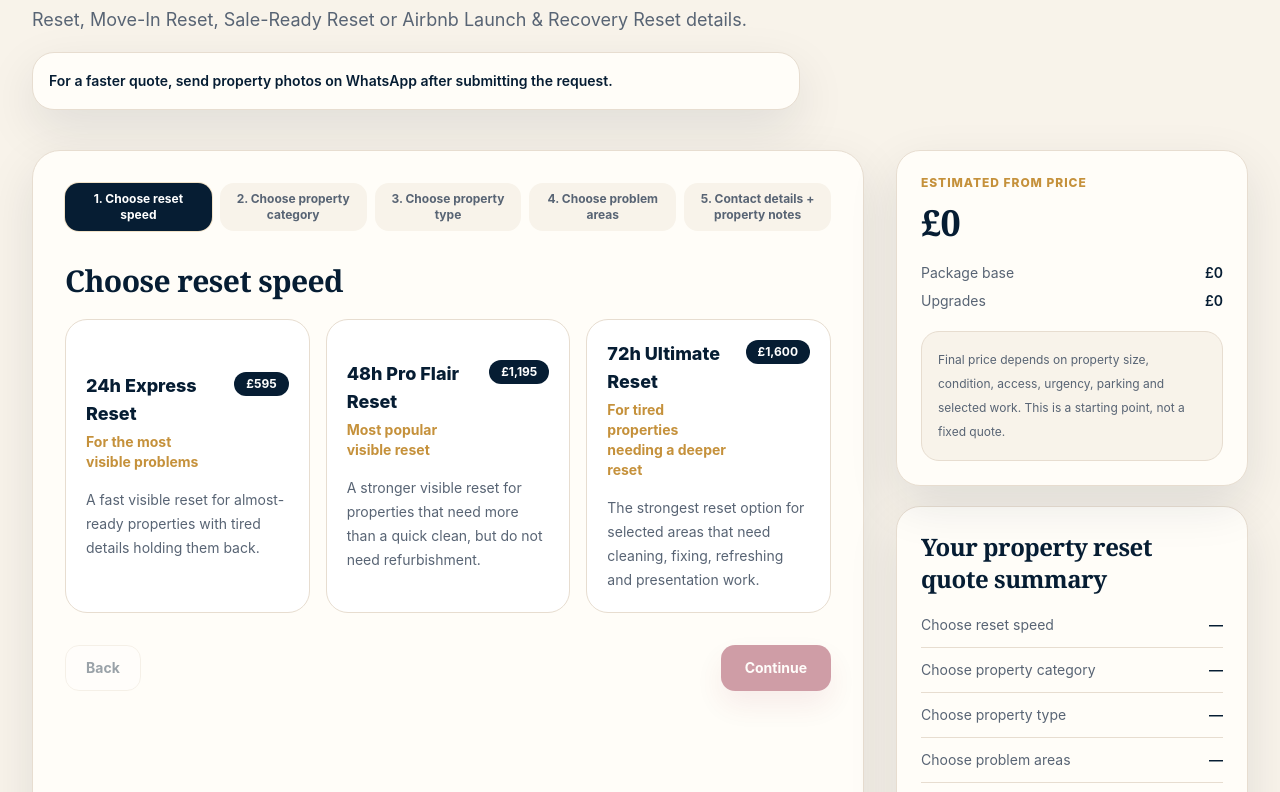
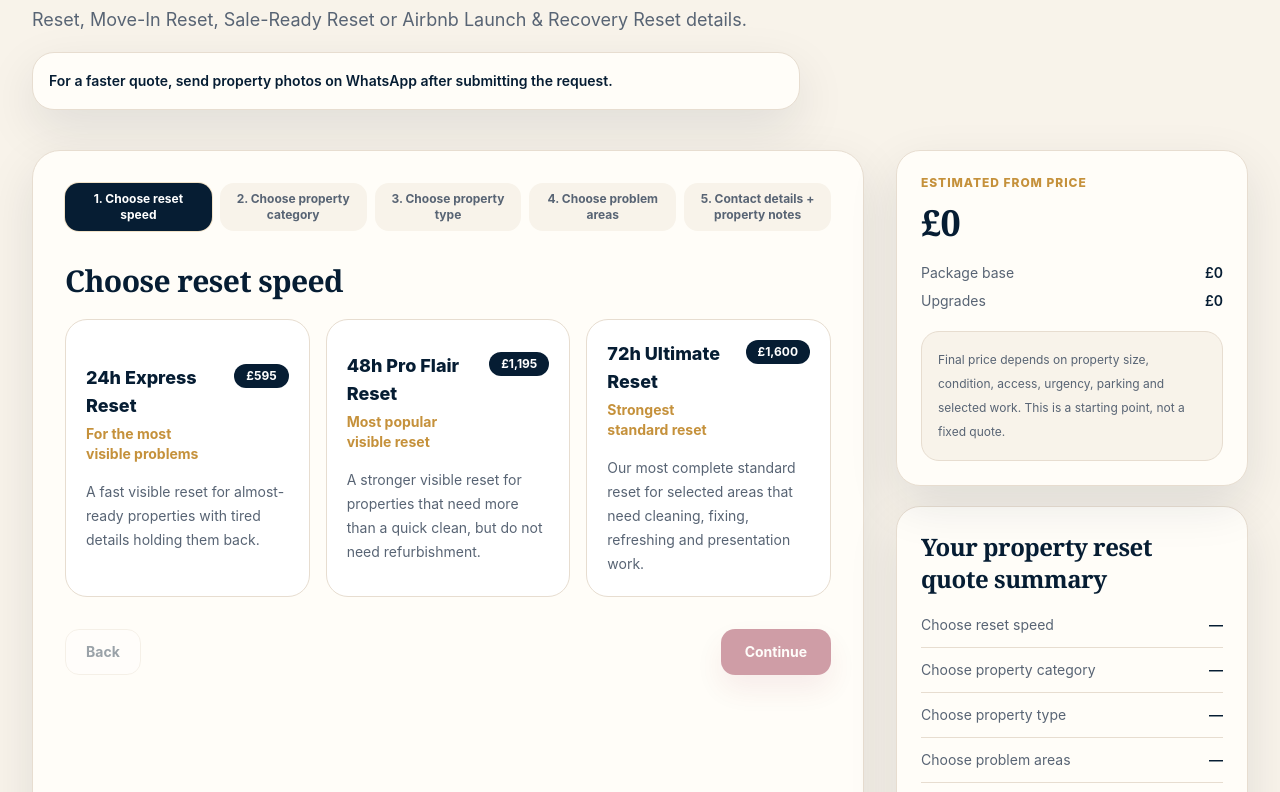
Before and after one commit to RomanKozhushko/Careandflair, a Next.js app: page /quote in a window 1280 px wide. Shown: the part 410-1202 px from the top of the page. Built offline with nearby package versions, Linux system fonts and the light colour scheme; no server answers.

Commit message:
Update 72h reset package scope and timing

```diff
--- a/src/data/packages.json
+++ b/src/data/packages.json
@@ -79,29 +79,34 @@
     "id": "72h-ultimate-reset",
     "slug": "72h-ultimate-reset",
     "name": "72h Ultimate Reset",
-    "slogan": "For tired properties needing a deeper reset",
+    "slogan": "Strongest standard reset",
     "startingPrice": 1600,
-    "description": "The strongest reset option for selected areas that need cleaning, fixing, refreshing and presentation work.",
-    "problem": "Marked walls, tired bathrooms, stained carpets, dirty frames or stale rooms make the property feel neglected.",
-    "solution": "A wider reset for selected areas with cleaning, small repairs, selected room repaint or 2-coat finish where agreed, and stronger detail work.",
-    "result": "A cleaner, fresher property with the main visible issues dealt with before sale photos, new tenants, guests or move-in.",
+    "description": "Our most complete standard reset for selected areas that need cleaning, fixing, refreshing and presentation work.",
+    "problem": "The property needs the strongest reset before sale photos, new tenants, guests or move-in, but still needs a clear agreed scope.",
+    "solution": "Selected area reset work with agreed repaint finishes, woodwork refresh, grout revival, wider carpet coverage where suitable and presentation-ready final setup.",
+    "result": "A cleaner, fresher property with the main visible issues handled, photo proof and a final client update with the completed scope.",
     "includedServices": [
       "Everything in 48h Pro Flair Reset",
       "Selected room repaint or 2-coat finish where agreed",
       "Woodwork refresh: skirting, frames and doors",
-      "Grout revival",
+      "Grout revival in key areas",
+      "Deeper bathroom and kitchen detail",
+      "Wider carpet extraction coverage where suitable",
       "Patio / driveway wash where suitable",
-      "External windows where accessible"
+      "External windows where accessible",
+      "Additional small repairs and finishing details",
+      "Presentation-ready final setup",
+      "Final client update with completed scope"
     ],
     "microGuarantees": [
-      "Wider scope",
-      "Best for neglected properties"
+      "Usually 24-30 hours on site",
+      "Larger homes or heavy resets quoted from photos"
     ],
     "image": "/images/generated/driveway-before-after.jpg",
     "visualLabel": "72h full property reset visual",
     "proofDetails": [
-      "For tired or marked properties",
-      "Photo update after work"
+      "Most 2-3 bed homes: \u00a31,600-\u00a32,400 depending on scope",
+      "Custom quote used for heavy repairs, specialist work or extra days"
     ],
     "visible": true,
     "order": 3,
--- a/src/homepage/ApprovedHomePage.tsx
+++ b/src/homepage/ApprovedHomePage.tsx
@@ -278,9 +278,10 @@ const resetPackages = [
     title: "72h Ultimate Reset",
     badge: "Maximum transformation",
     price: "From \u00a31,600",
-    duration: "3 working days / usually 3 days on site",
+    priceNote: "Small homes / selected areas. Larger homes or heavy resets are quoted from photos. Most 2-3 bed homes: \u00a31,600-\u00a32,400 depending on scope, paint, carpets and exterior work.",
+    duration: "3 working days / usually 24-30 hours on site",
     bestFor: "Properties that need the strongest reset before sale photos, new tenants, guests or move-in.",
-    description: "The strongest reset option for selected areas that need cleaning, fixing, refreshing and presentation work.",
+    description: "Our most complete standard reset for selected areas that need cleaning, fixing, refreshing and presentation work. Ideal when the property needs a stronger finish, but not building work.",
     cta: "Get 72h quote",
     href: "/quote?preset=72h-ultimate-reset",
     featured: false,
@@ -288,13 +289,68 @@ const resetPackages = [
       "Everything in 48h Pro Flair Reset",
       "Selected room repaint or 2-coat finish where agreed",
       "Woodwork refresh: skirting, frames and doors",
-      "Grout revival",
+      "Grout revival in key areas",
+      "Deeper bathroom and kitchen detail",
+      "Wider carpet extraction coverage where suitable",
       "Patio / driveway wash where suitable",
       "External windows where accessible",
-      "Stronger finishing details",
+      "Additional small repairs and finishing details",
       "Presentation-ready final setup",
       "Full before/after photo proof",
+      "Final client update with completed scope",
     ],
+    notIncluded: [
+      "Full property refurbishment",
+      "Full house repaint",
+      "Exact colour matching guarantee",
+      "Structural repairs",
+      "Electrical or plumbing work requiring certification",
+      "Major plastering",
+      "Tiling replacement",
+      "Full bathroom or kitchen renovation",
+      "Heavy mould remediation",
+      "Large rubbish clearance",
+      "Full garden clearance",
+      "High-level external windows or unsafe access work",
+      "Multiple rooms of heavy carpet restoration",
+      "Specialist pest/odour treatment",
+      "Professional photography if not selected as upgrade",
+    ],
+    notIncludedNote: "Some work needs more time, access or specialist trade. We'll confirm before quoting.",
+    timingGroups: [
+      {
+        label: "Day 1 - Deep reset and prep",
+        items: [
+          "Arrival, scope check and before photos: 45 min",
+          "Kitchen visible deep reset: 2.5h",
+          "Bathroom reset, limescale and grout focus: 2.5h",
+          "Prep for touch-ups / selected repaint areas: 1.5h",
+          "Small fixes and first progress update: 1h",
+        ],
+      },
+      {
+        label: "Day 2 - Paint, carpets and details",
+        items: [
+          "Selected room repaint or 2-coat agreed areas: 3h",
+          "Woodwork refresh: skirting, frames and doors: 2h",
+          "Carpet extraction / floor reset in agreed areas: 2h",
+          "Window/frame detail and touch points: 1h",
+        ],
+      },
+      {
+        label: "Day 3 - Exterior, finishing and proof",
+        items: [
+          "Patio / driveway wash where suitable: 2h",
+          "External windows where accessible: 1h",
+          "Grout revival / silicone detail where suitable: 1.5h",
+          "Final presentation setup: 1.5h",
+          "Final check, after photos and client update: 1.5h",
+        ],
+      },
+    ],
+    timingTitle: "Typical 72h timing",
+    timingNote: "Timing varies by property size, condition, access, drying time, weather and selected upgrades.",
+    moveUpNote: "If the property is heavily used, larger than a standard home, needs multiple rooms painted, heavy repairs or specialist work, we'll recommend a custom quote instead of forcing it into 72h.",
   },
 ];
 
@@ -424,7 +480,7 @@ function ResetPackagesSection() {
           <div>
             <h3 className="text-lg font-extrabold text-[var(--cf-navy)]">Add extra impact where needed</h3>
             <p className="mt-2 max-w-3xl text-sm leading-6 text-[var(--cf-text-soft)]">
-              Choose only the target areas that add real value for the deadline.
+              Choose only the target areas that add real value for the deadline. Some 72h selected scope can include patio / driveway wash or accessible exterior detail, but larger exterior cleaning, specialist odour work and professional photography are quoted separately.
             </p>
           </div>
         </div>
```
